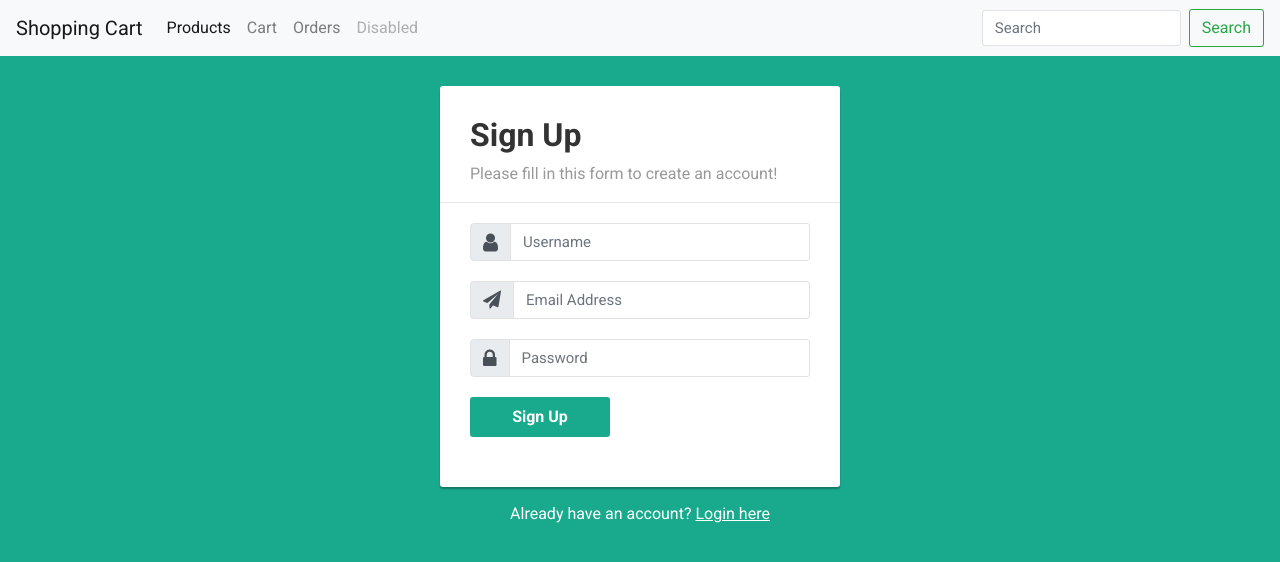
After one commit to Ashwinv007/E-commerce-Website, a Node server app: page /signup in a window 1280 px wide. The commit adds this page. Shown: the top 562 px of the page. Run offline with Node 20, Linux system fonts and the light colour scheme; some libraries are stand-ins or nearby versions.

Commit message:
User Signup Function added CURRENTLY FROM URL ONLY

```diff
--- a/helpers/product-helpers.js
+++ b/helpers/product-helpers.js
@@ -1,5 +1,4 @@
 var db = require('../config/connection')
-var collection = require('../config/collections')
 const collections = require('../config/collections')
 module.exports={
 
--- /dev/null
+++ b/helpers/user-helpers.js
@@ -0,0 +1,14 @@
+var db = require('../config/connection')
+const collections = require('../config/collections')
+const bcrypt = require('bcrypt')
+module.exports={
+    doSignup:(userData)=>{
+        return new Promise(async(resolve,reject)=>{
+            userData.Password=await bcrypt.hash(userData.Password,10)
+            db.get().collection(collections.USER_COLLECTION).insertOne(userData).then(data => resolve(data.insertedId))
+            console.log(userData)
+
+        })
+
+    }
+}
--- a/package.json
+++ b/package.json
@@ -6,6 +6,7 @@
     "start": "nodemon ./bin/www"
   },
   "dependencies": {
+    "bcrypt": "^5.1.1",
     "cookie-parser": "~1.4.4",
     "debug": "~2.6.9",
     "express": "~4.16.1",
--- a/routes/users.js
+++ b/routes/users.js
@@ -1,6 +1,7 @@
 var express = require('express');
 var router = express.Router();
 const productHelpers = require('../helpers/product-helpers.js');
+const userHelpers = require('../helpers/user-helpers.js')
 
 /* GET home page. */
 router.get('/', function(req, res, next) {
@@ -10,6 +11,20 @@ router.get('/', function(req, res, next) {
 
 
    })});
+   router.get('/login', (req,res)=>{
+    res.render('user/login')
+   })
+
+   router.get('/signup', (req,res)=>{
+    res.render('user/signup')
+   })
+
+   router.post('/signup', (req,res)=>{
+    userHelpers.doSignup(req.body).then((response)=>{
+      console.log(response)
+    })
+
+   })
 
 
 
--- /dev/null
+++ b/views/user/signup.hbs
@@ -0,0 +1,148 @@
+<!DOCTYPE html>
+<html lang="en">
+<head>
+<meta charset="utf-8">
+<meta name="viewport" content="width=device-width, initial-scale=1, shrink-to-fit=no">
+<link rel="stylesheet" href="https://fonts.googleapis.com/css?family=Roboto:400,700">
+<title>Bootstrap Sign up Form with Icons</title>
+<link rel="stylesheet" href="https://stackpath.bootstrapcdn.com/bootstrap/4.5.0/css/bootstrap.min.css">
+<link rel="stylesheet" href="https://maxcdn.bootstrapcdn.com/font-awesome/4.7.0/css/font-awesome.min.css">
+<script src="https://code.jquery.com/jquery-3.5.1.min.js"></script>
+<script src="https://cdn.jsdelivr.net/npm/popper.js@1.16.0/dist/umd/popper.min.js"></script>
+<script src="https://stackpath.bootstrapcdn.com/bootstrap/4.5.0/js/bootstrap.min.js"></script>
+<style>
+body {
+	color: #fff;
+	background: #19aa8d;
+	font-family: 'Roboto', sans-serif;
+}
+.form-control {
+	font-size: 15px;
+}
+.form-control, .form-control:focus, .input-group-text {
+	border-color: #e1e1e1;
+}
+.form-control, .btn {
+	border-radius: 3px;
+}
+.signup-form {
+	width: 400px;
+	margin: 0 auto;
+	padding: 30px 0;
+}
+.signup-form form {
+	color: #999;
+	border-radius: 3px;
+	margin-bottom: 15px;
+	background: #fff;
+	box-shadow: 0px 2px 2px rgba(0, 0, 0, 0.3);
+	padding: 30px;
+}
+.signup-form h2 {
+	color: #333;
+	font-weight: bold;
+	margin-top: 0;
+}
+.signup-form hr {
+	margin: 0 -30px 20px;
+}
+.signup-form .form-group {
+	margin-bottom: 20px;
+}
+.signup-form label {
+	font-weight: normal;
+	font-size: 15px;
+}
+.signup-form .form-control {
+	min-height: 38px;
+	box-shadow: none !important;
+}
+.signup-form .input-group-addon {
+	max-width: 42px;
+	text-align: center;
+}
+.signup-form .btn, .signup-form .btn:active {
+	font-size: 16px;
+	font-weight: bold;
+	background: #19aa8d !important;
+	border: none;
+	min-width: 140px;
+}
+.signup-form .btn:hover, .signup-form .btn:focus {
+	background: #179b81 !important;
+}
+.signup-form a {
+	color: #fff;
+	text-decoration: underline;
+}
+.signup-form a:hover {
+	text-decoration: none;
+}
+.signup-form form a {
+	color: #19aa8d;
+	text-decoration: none;
+}
+.signup-form form a:hover {
+	text-decoration: underline;
+}
+.signup-form .fa {
+	font-size: 21px;
+}
+.signup-form .fa-paper-plane {
+	font-size: 18px;
+}
+.signup-form .fa-check {
+	color: #fff;
+	left: 17px;
+	top: 18px;
+	font-size: 7px;
+	position: absolute;
+}
+</style>
+</head>
+<body>
+<div class="signup-form">
+    <form action="/signup" method="post">
+		<h2>Sign Up</h2>
+		<p>Please fill in this form to create an account!</p>
+		<hr>
+        <div class="form-group">
+			<div class="input-group">
+				<div class="input-group-prepend">
+					<span class="input-group-text">
+						<span class="fa fa-user"></span>
+					</span>
+				</div>
+				<input type="text" class="form-control" name="username" placeholder="Username" required="required">
+			</div>
+        </div>
+        <div class="form-group">
+			<div class="input-group">
+				<div class="input-group-prepend">
+					<span class="input-group-text">
+						<i class="fa fa-paper-plane"></i>
+					</span>
+				</div>
+				<input type="email" class="form-control" name="email" placeholder="Email Address" required="required">
+			</div>
+        </div>
+		<div class="form-group">
+			<div class="input-group">
+				<div class="input-group-prepend">
+					<span class="input-group-text">
+						<i class="fa fa-lock"></i>
+					</span>
+				</div>
+				<input type="text" class="form-control" name="Password" placeholder="Password" required="required">
+			</div>
+        </div>
+
+
+		<div class="form-group">
+            <button type="submit" class="btn btn-primary btn-lg">Sign Up</button>
+        </div>
+    </form>
+	<div class="text-center">Already have an account? <a href="/login">Login here</a></div>
+</div>
+</body>
+</html>
--- a/views/user/view-products.hbs
+++ b/views/user/view-products.hbs
@@ -2,9 +2,9 @@
     <div class="container mt-5">
     <div class="row">
       {{#each product}}
-        <div class="col-md-3">
-            <div class="card" style="width: 18rem;">
-  <img class="card-img-top" src="/product-images//{{this._id}}.jpg" alt="Card image cap">
+        <div class="col-md-3 p-3">
+            <div class="card" style="width: 15rem; height:24rem;">
+  <img class="card-img-top" src="/product-images//{{this._id}}.jpg" alt="Card image cap" style="height:12rem;">
   <div class="card-body">
     <h5 class="card-title">{{this.productName}}</h5>
     <p class="card-text">{{this.productDescription}}</p>
```
Also changed, not shown: views/user/login.hbs (added, +58 -0 lines), 1 other file.
